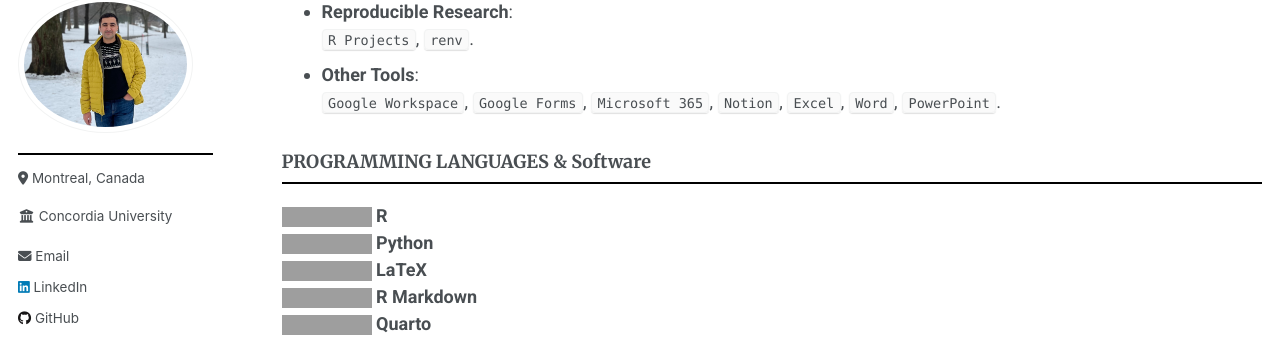
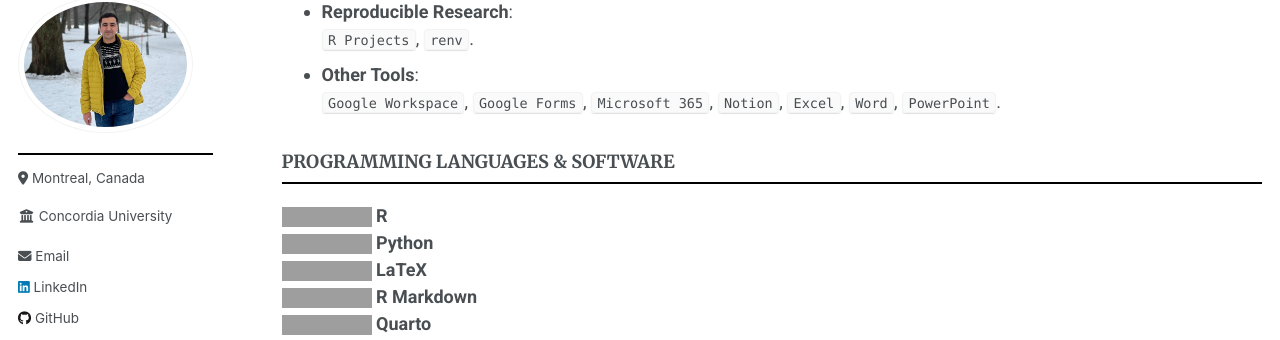
Before and after one commit to Mohsnmonji/mohsnmonji.github.io, a Jekyll site: the page built from _pages/Curriculum Vitae.md, in a window 1280 px wide and 900 px high, scrolled down 3609 px. Shown: the part 110-450 px from the top of the window. Built offline with Jekyll 4.4.1, drawn with Linux system fonts in a browser that asks for light colours; part of the change alters nothing that is shown; grey boxes are pictures that could not be loaded.

```diff
--- a/_pages/Curriculum Vitae.md
+++ b/_pages/Curriculum Vitae.md
@@ -125,18 +125,19 @@ redirect_from:
 - **Other Tools**:
   `Google Workspace`, `Google Forms`, `Microsoft 365`, `Notion`, `Excel`, `Word`, `PowerPoint`.
 
-### **PROGRAMMING LANGUAGES & Software**
+### **PROGRAMMING LANGUAGES & SOFTWARE**
 
-![R](https://img.shields.io/badge/-R-blue?logo=R&logoColor=white) **R**
-![Python](https://img.shields.io/badge/-Python-yellow?logo=Python&logoColor=white) **Python**
-![LaTeX](https://img.shields.io/badge/-LaTeX-blue?logo=latex&logoColor=white) **LaTeX**
-![R Markdown](https://img.shields.io/badge/-R%20Markdown-blue?logo=R&logoColor=white) **R Markdown**
-![Quarto](https://img.shields.io/badge/-Quarto-blueviolet?logo=quarto&logoColor=white) **Quarto**
-![Bookdown](https://img.shields.io/badge/-Bookdown-darkgreen?logo=r&logoColor=white) **Bookdown**
-![Git](https://img.shields.io/badge/-Git-orange?logo=git&logoColor=white) **Git**
-![GitHub](https://img.shields.io/badge/-GitHub-black?logo=github&logoColor=white) **GitHub**
-![SPSS](https://img.shields.io/badge/-SPSS-lightblue) **SPSS**
+![R](https://img.shields.io/badge/-R-blue?logo=R&logoColor=white) **R** &emsp;
+![Python](https://img.shields.io/badge/-Python-yellow?logo=Python&logoColor=white) **Python** &emsp;
+![LaTeX](https://img.shields.io/badge/-LaTeX-blue?logo=latex&logoColor=white) **LaTeX** &emsp;
+![R Markdown](https://img.shields.io/badge/-R%20Markdown-blue?logo=R&logoColor=white) **R Markdown** &emsp;
+![Quarto](https://img.shields.io/badge/-Quarto-blueviolet?logo=quarto&logoColor=white) **Quarto** &emsp;
+![Bookdown](https://img.shields.io/badge/-Bookdown-darkgreen?logo=r&logoColor=white) **Bookdown** &emsp;
+![Git](https://img.shields.io/badge/-Git-orange?logo=git&logoColor=white) **Git** &emsp;
+![GitHub](https://img.shields.io/badge/-GitHub-black?logo=github&logoColor=white) **GitHub** &emsp;
+![SPSS](https://img.shields.io/badge/-SPSS-lightblue) **SPSS** &emsp;
 ![Qualtrics](https://img.shields.io/badge/-Qualtrics-purple) **Qualtrics**
+
 
 
 ### **ACADEMIC MEMBERSHIPS**
@@ -149,7 +150,9 @@ redirect_from:
 - [American College Health Association](https://www.acha.org)
 
 
+
 ### **CERTIFICATES**
+
 - **Canadian Statistics and Microdata for the Social Sciences**, issued by Concordia University, 2023
 - **Gender-Based Analysis Plus**, issued by Government of Canada, 2024
 - **Gender and Health: Awareness, Analysis, and Action**, issued by Pan American Health Organization, 2024
```
